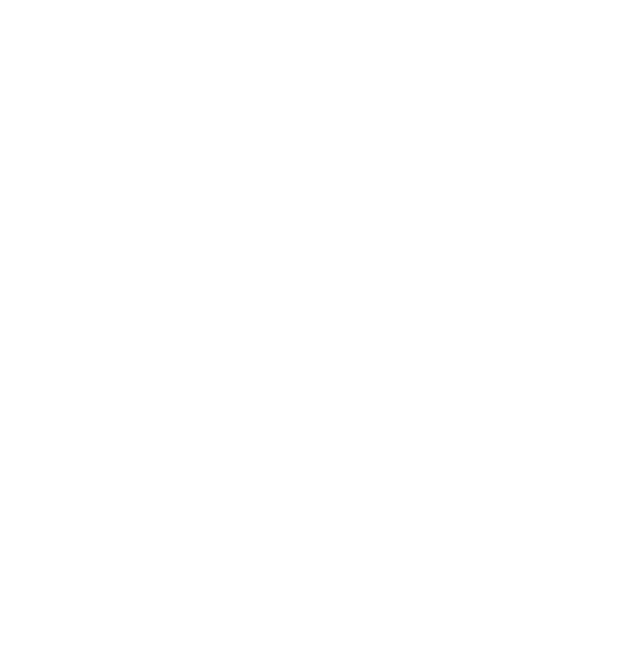
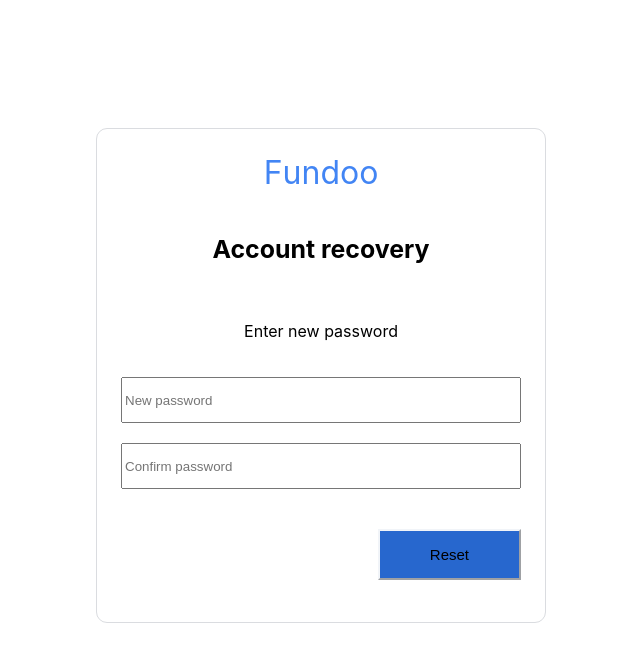
Before and after one commit to roshan1718/FundooNotes, a React (Create React App) app: page /resetPass in a window 1280 px wide. Shown: the top 662 px of the page, without its empty margins (319-959 px from the left). Built offline with nearby package versions, Linux system fonts and the light colour scheme.

Commit message:
Added: reset password and forget password page

```diff
--- a/src/App.js
+++ b/src/App.js
@@ -1,6 +1,9 @@
 import './App.css';
 import Login from './component/login/login';
 import SignUp from './component/signUp/signUp';
+import ForgetPassword from "./component/forgetPassword/forgetPassword";
+import ResetPassword from "./component/resetPassword/resetPassword";
+
 import {Route, Switch} from 'react-router-dom';
 
 function App() {
@@ -9,6 +12,8 @@
       <Switch>
         <Route exact path="/" component={Login}/>
         <Route exact path="/signUp" component={SignUp}/>
+        <Route path="/forgetPass" component={ForgetPassword} />
+        <Route path="/resetPass" component={ResetPassword} />
       </Switch>
     </div>
   );
--- /dev/null
+++ b/src/component/forgetPassword/forgetPassword.jsx
@@ -0,0 +1,42 @@
+import React from "react";
+import { Input, Button } from "antd";
+
+import "./forgetPassword.scss";
+// import { Link } from "react-router-dom";
+
+export default class forgetPassword extends React.Component {
+
+  render() {
+    return (
+      <div className="fpOuterdiv">
+          <div className="fpFundooAlign">
+            <div className="Fcolor">F</div>
+            <div className="Fcolor">u</div>
+            <div className="Fcolor">n</div>
+            <div className="Fcolor">d</div>
+            <div className="Fcolor">o</div>
+            <div className="Fcolor">o</div>
+          </div>
+          <div className="font">
+            <h5>Find your Password</h5>
+          </div>
+            <p>Enter your recovery email</p>
+          <div className="fpinput">
+            <Input
+            className="fpinput"
+              id="outlined-basic"
+              placeholder="Enter Email id"
+            />
+          </div>
+          <div  className="button">
+            <div >
+                <Button className="backbtn" >Back</Button>
+            </div>
+            <div>
+                <Button className="nextbtn" >Next</Button>
+            </div>
+          </div>
+      </div>
+    );
+  }
+}
--- /dev/null
+++ b/src/component/forgetPassword/forgetPassword.scss
@@ -0,0 +1,43 @@
+.fpOuterdiv {
+  width: 40%;
+  align-items: center;
+  display: flex;
+  flex-direction: column;
+  height: 50%;
+  border: 1px solid #dadce0;
+  border-radius: 11px;
+  margin: auto;
+  margin-top: 5%;
+}
+
+.fpFundooAlign {
+  display: flex;
+  justify-content: center;
+  margin-top: 5%;
+}
+
+.fpinput {
+  width: 80%;
+  padding: 1%;
+}
+
+.button {
+  display: flex;
+  padding: 2%;
+}
+.backbtn {
+  margin-left: -10%;
+  background-color: rgb(39, 103, 206);
+  border-color: #dadce0;
+  color: aliceblue;
+  font-size: 20px;
+
+}
+.nextbtn {
+  margin-left: 10%;
+  background-color: rgb(39, 103, 206);
+  border-color: #dadce0;
+  color: aliceblue;
+  font-size: 20px;
+
+}
--- /dev/null
+++ b/src/component/resetPassword/resetPassword.jsx
@@ -0,0 +1,47 @@
+import React from "react";
+import "./resetPassword.scss";
+import {Input, Button} from "antd";
+//import { Link } from "react-router-dom";
+
+export default class resetPassword extends React.Component {
+
+  render() {
+    return (
+      <div className="rpouterCard">
+        <div className="rploginCard">
+          <div className="rpfundooAlign">
+            <div className="Fcolor">F</div>
+            <div className="Fcolor">u</div>
+            <div className="Fcolor">n</div>
+            <div className="Fcolor">d</div>
+            <div className="Fcolor">o</div>
+            <div className="Fcolor">o</div>
+          </div>
+          <div className="rpfont1">
+            <h5>Account recovery</h5>
+          </div>
+            <p>Enter new password</p>
+            <div className="rpinput2">            <Input className="rpinput1"
+              id="outlined-basic"
+              placeholder="New password"
+              type="password"
+              required
+            />
+          </div>
+          <div className="rpinput2">
+            <Input
+            className="rpinput1"
+              id="outlined-basic"
+              placeholder="Confirm password"
+              type="password"
+              required
+            />
+          </div>
+          <div className="rpbutton">
+            <Button className="resetbtn">Reset</Button>
+          </div>
+        </div>
+      </div>
+    );
+  }
+}
--- /dev/null
+++ b/src/component/resetPassword/resetPassword.scss
@@ -0,0 +1,60 @@
+.rpouterCard {
+    width: 100%;
+    margin-top: 10%;
+    align-items: center;
+    display: flex;
+    flex-direction: row;
+    justify-content: center;
+    height: 50%;
+  }
+
+  .rploginCard {
+    border: 1px solid #dadce0;
+    border-radius: 11px;
+    width: 400px;
+    height: 445px;
+    //align-items: center;
+    display: flex;
+    flex-direction: column;
+    //justify-content: center;
+    padding: 24px;
+  }
+  .rpfont1 {
+    display: flex;
+    font-weight: bold;
+    font-size: 30px;
+    justify-content: center;
+  }
+
+  .rpfundooAlign {
+    display: flex;
+    justify-content: center;
+  }
+  .rpinput1 {
+    display: flex;
+    align-items: center;
+    flex-direction: column;
+    width: 100%;
+    height: 40px;
+    margin-right: 2%;
+   }
+
+  .rpinput2 {
+    margin-top: 5%;
+    margin-right: 2%;
+  }
+
+  .rpbutton {
+    display: flex;
+    flex-direction: row-reverse;
+    margin-top: 10%;
+  }
+
+  .resetbtn {
+    display: flex;
+    justify-content: space-around;
+    padding: 15px 50px;
+    background-color: rgb(39, 103, 206);
+    border-color: #f1f4f8;
+    font-size: 15px;
+  }
```
Also changed, not shown: 1 other file (tests, documents, lock files or other folders).
